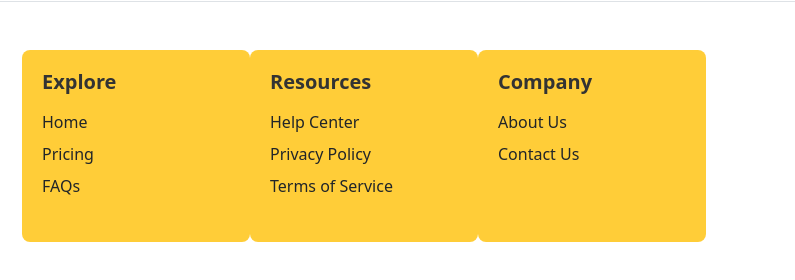
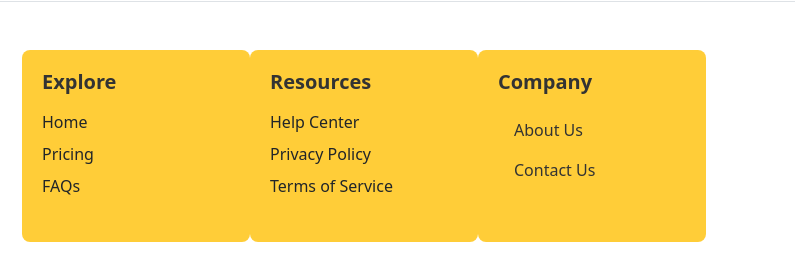
Before and after one commit to Beach-Park/Beach-Park, a website: page index.html in a window 1280 px wide. Shown: the part 2132-2412 px from the top of the page, 276-1071 px from the left. Drawn offline with nearby package versions, Linux system fonts and the light colour scheme; files whose address does not match are found by name.

Commit message:
Update index.html

```diff
--- a/index.html
+++ b/index.html
@@ -240,8 +240,9 @@
     <div class="col mb-3 footer-section">
       <h5>Company</h5>
       <ul class="nav flex-column">
-        <li class="nav-item mb-2"><a href="#" class="nav-link p-0 text-dark">About Us</a></li>
-        <li class="nav-item mb-2"><a href="#" class="nav-link p-0 text-dark">Contact Us</a></li>
+        <li class="nav-item"><a class="nav-link" href="about.html">About Us</a></li>
+        <li class="nav-item"><a class="nav-link" href="contact.html">Contact Us</a></li>
+
       </ul>
     </div>
   </footer>
```
